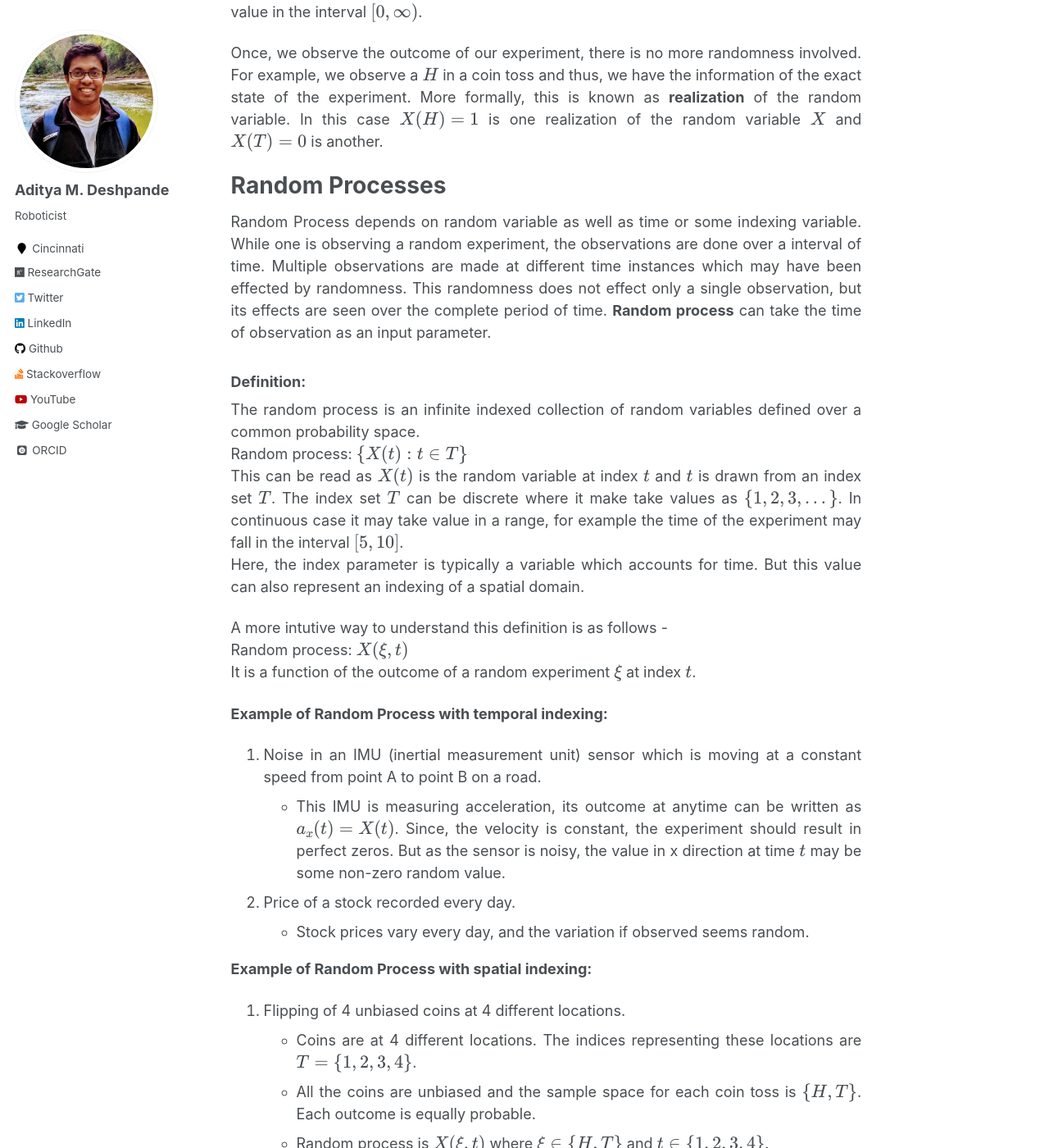
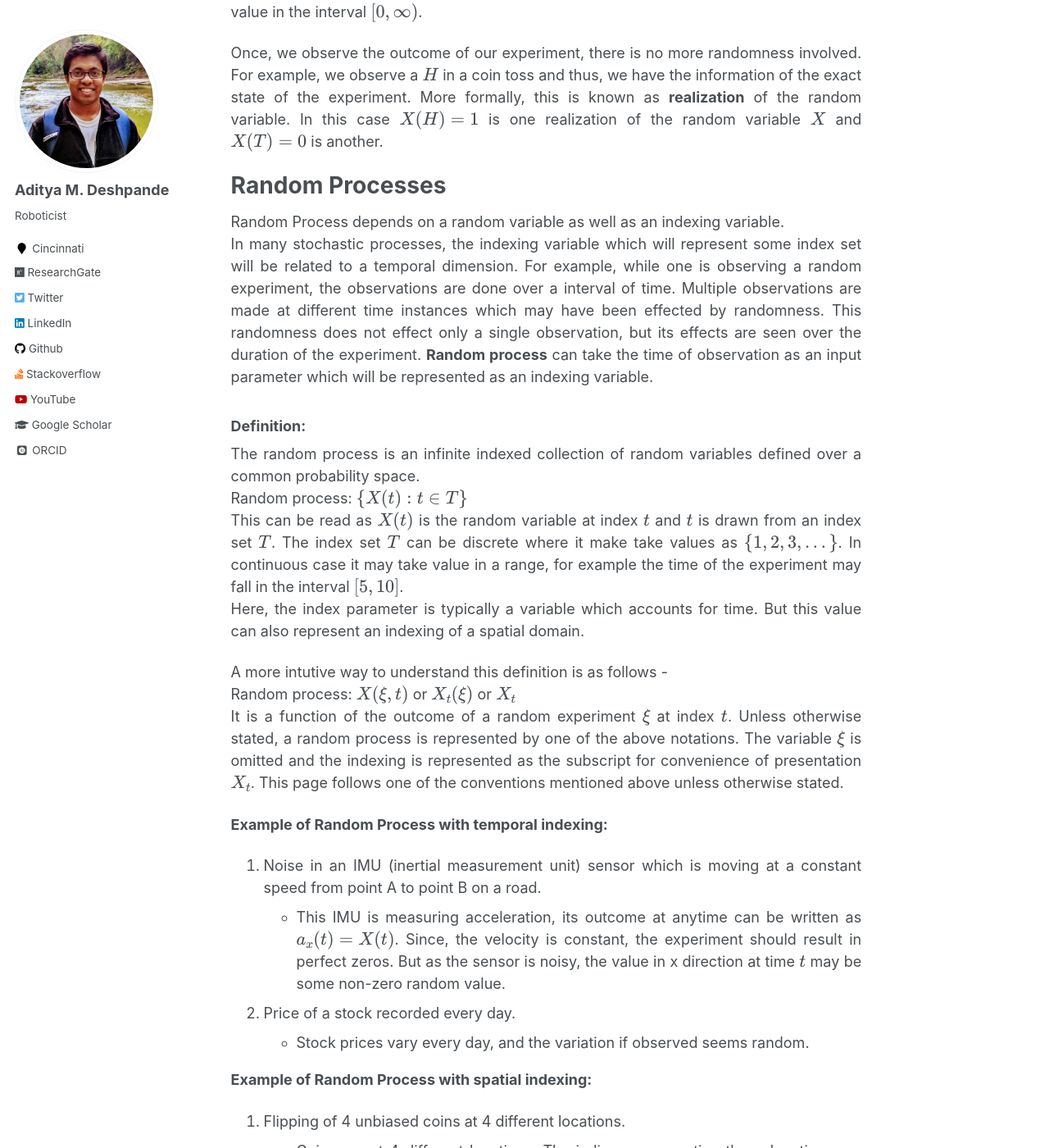
Before and after one commit to adipandas/adipandas.github.io, a Jekyll site: the page built from _posts/2019-09-01-random-processes.md, in a window 1280 px wide and 1400 px high, scrolled down 2014 px. Shown: the whole window at 82% size. Built offline with Jekyll 4.4.1, drawn with Linux system fonts in a browser that asks for light colours; some web fonts are replaced; formulas are drawn with MathJax 3; comment, search, counter and statistics services are not loaded; some of the changed text lies outside the part shown.

Commit message:
Update 2019-09-01-random-processes.md

```diff
--- a/_posts/2019-09-01-random-processes.md
+++ b/_posts/2019-09-01-random-processes.md
@@ -48,7 +48,8 @@ Once, we observe the outcome of our experiment, there is no more randomness invo
 
 Random Processes
 ===
-Random Process depends on random variable as well as time or some indexing variable. While one is observing a random experiment, the observations are done over a interval of time. Multiple observations are made at different time instances which may have been effected by randomness. This randomness does not effect only a single observation, but its effects are seen over the complete period of time. **Random process** can take the time of observation as an input parameter.
+Random Process depends on a random variable as well as an indexing variable.
+In many stochastic processes, the indexing variable which will represent some index set will be related to a temporal dimension. For example, while one is observing a random experiment, the observations are done over a interval of time. Multiple observations are made at different time instances which may have been effected by randomness. This randomness does not effect only a single observation, but its effects are seen over the duration of the experiment. **Random process** can take the time of observation as an input parameter which will be represented as an indexing variable.
 
 ### Definition:
 The random process is an infinite indexed collection of random variables defined over a common probability space.
@@ -57,8 +58,8 @@ This can be read as $$X(t)$$ is the random variable at index $$t$$ and $$t$$ is
 Here, the index parameter is typically a variable which accounts for time. But this value can also represent an indexing of a spatial domain.
 
 A more intutive way to understand this definition is as follows -
-Random process: $$X(\xi, t)$$
-It is a function of the outcome of a random experiment $$\xi$$ at index $$t$$.
+Random process: $$X(\xi, t)$$ or $$X_{t}(\xi)$$  or $$X_{t}$$
+It is a function of the outcome of a random experiment $$\xi$$ at index $$t$$. Unless otherwise stated, a random process is represented by one of the above notations. The variable $$\xi$$ is omitted and the indexing is represented as the subscript for convenience of presentation $$X_{t}$$. This page follows one of the conventions mentioned above unless otherwise stated.
 
 **Example of Random Process with temporal indexing:**
 1. Noise in an IMU (inertial measurement unit) sensor which is moving at a constant speed from point A to point B on a road.
```
